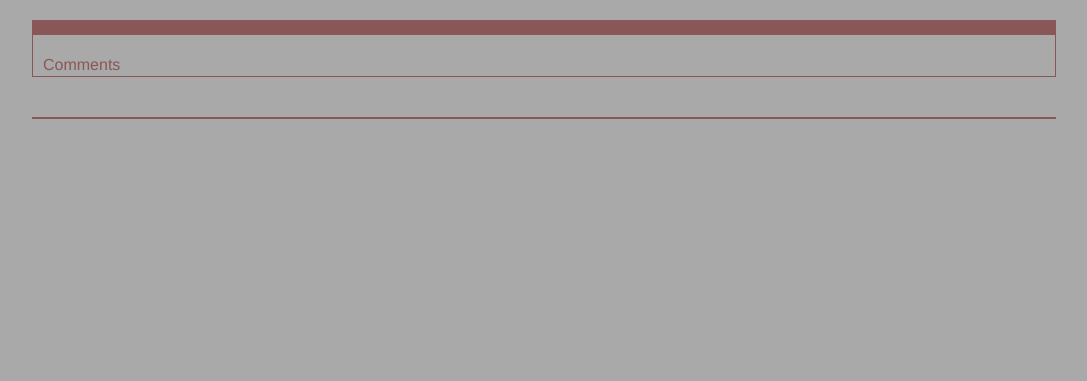
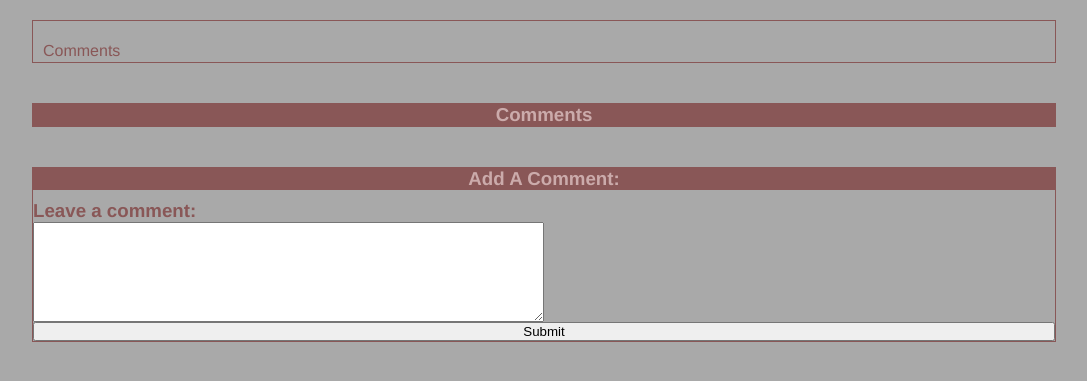
Before and after one commit to swvmpdad/u-blog-it, a Node server app: template views/post.handlebars in a window 1280 px wide. Shown: the part 165-546 px from the top of the page, without its empty margins (96-1183 px from the left). Run offline with Node 20, Linux system fonts and the light colour scheme; the template is opened without the code that fills it, so the values that code supplies are empty; some libraries are stand-ins or nearby versions.

Commit message:
working on comment functionality

```diff
--- a/public/stylesheets/style.css
+++ b/public/stylesheets/style.css
@@ -94,6 +94,33 @@ header nav ul li a:hover {
     background-color: var(--primary-color);
 }
 
+.posts-title {
+    display: flex;
+    flex-wrap: nowrap;
+    justify-content: space-between;
+    background-color: var(--secondary-color);
+    color: var(--tertiary-color);
+    width: 100%;
+    text-decoration: none;
+}
+
+.posts-title:hover {
+    font-weight: bold;
+    color: var(--primary-color);
+}
+
+.posts-title:visited {
+    color: #937F7F;
+}
+
+.posts-title h3 {
+    padding: 5px;
+}
+
+.posts-title p {
+    padding: 7px;
+}
+
 .post-title {
     display: flex;
     flex-wrap: nowrap;
@@ -104,23 +131,6 @@ header nav ul li a:hover {
     text-decoration: none;
 }
 
-.post-title:hover {
-    font-weight: bold;
-    color: var(--primary-color);
-}
-
-.post-title:visited {
-    color: #937F7F;
-}
-
-.post-title h3 {
-    padding: 5px;
-}
-
-.post-title p {
-    padding: 7px;
-}
-
 .post-content {
     padding: 15px 10px 0px 10px;
 }
@@ -129,16 +139,47 @@ header nav ul li a:hover {
     display: flex;
     flex-direction: row;
     flex-wrap: wrap;
+    align-items: center;
+    justify-content: center;
+}
+
+.comments-title {
+    display: flex;
+    flex-wrap: nowrap;
+    justify-content: center;
+    background-color: var(--secondary-color);
+    color: var(--tertiary-color);
+    width: 100%;
+    text-decoration: none;
+}
+
+.comment-title {
+    display: flex;
+    flex-wrap: nowrap;
+    justify-content: space-between;
+    background-color: var(--secondary-color);
+    color: var(--tertiary-color);
+    width: 100%;
+    text-decoration: none;
+    margin-top: 5px;
+}
+
+.comment-title h4 {
+    padding: 4px;
+}
+
+.comment-title p {
+    padding: 2px;
 }
 
 .comments {
     display: flex;
     flex-wrap: wrap;
-    flex-direction: row;
+    flex-direction: column;
     margin: 20px auto;
     width: 80%;
     justify-content: left;
-    align-items: center;
+    align-items: left;
     border: 1px solid var(--secondary-color);
     background-color: var(--primary-color);
 }
@@ -146,6 +187,17 @@ header nav ul li a:hover {
 .comment-count {
     padding-top: 6px;
     padding-bottom: 2px;
+}
+
+.comment p {
+    margin-top: 3px;
+}
+
+.comment-form {
+    margin-top: 10px;
+    display: flex;
+    flex-direction: column;
+    justify-content: left;
 }
 
 .container {
@@ -156,6 +208,15 @@ header nav ul li a:hover {
 
 .container label {
     font-size: larger;
+}
+
+.comment-form textarea {
+    width: 50%;
+    height: 100px;
+}
+
+#submit {
+    width: 70px;
 }
 
 .login-card {
--- a/views/homepage.handlebars
+++ b/views/homepage.handlebars
@@ -1,7 +1,7 @@
 <section class="posts">
     {{#each posts as |post|}}
     <div class="post">
-        <a class="post-title" href="/post/{{post.id}}">
+        <a class="posts-title" href="/post/{{post.id}}">
             <h3>{{post.title}}</h3>
             <p>{{post.created_at}}</p>
         </a>
@@ -12,3 +12,4 @@
     </div>
     {{/each}}
 </section>
+<script src="./js/comment.js"></script>
--- a/views/post.handlebars
+++ b/views/post.handlebars
@@ -1,9 +1,9 @@
 <section class="posts">
     <div class="post">
-        <a class="post-title" href="/post/{{post.id}}">
+        <div class="post-title">
             <h3>{{post.title}}</h3>
             <p>{{post.created_at}}</p>
-        </a>
+        </div>
         <div class="post-content">
             <p>{{post.post_content}}</p>
             <p class="comment-count">{{post.comments.length}} Comments</p>
@@ -12,11 +12,27 @@
 </section>
 <section class="comment-section">
     <div class="comments">
+        <div class="comments-title">
+        <h3>Comments</h3>
+    </div>
         {{#each post.comments as |comment|}}
-        <div>
-                <h3>User: {{comment.user.username}}</h3>
+        <div class="comment">
+            <div class="comment-title">
+                <h4>User: {{comment.user.username}}</h4>
+                <p>{{comment.created_at}}</p>
+            </div>
             <p>{{comment.comment_text}}</p>
         </div>
         {{/each}}
     </div>
 </section>
+<section class="comments">
+    <div class="comments-title">
+        <h3>Add A Comment:</h3>
+    </div>
+    <div class="comment-form">
+        <h3>Leave a comment:</h3>
+        <textarea name="comment-body"></textarea>
+        <button type="submit">Submit</button>
+    </div>
+</section>
```
Also changed, not shown: public/js/comment.js (added, +19 -0 lines).
